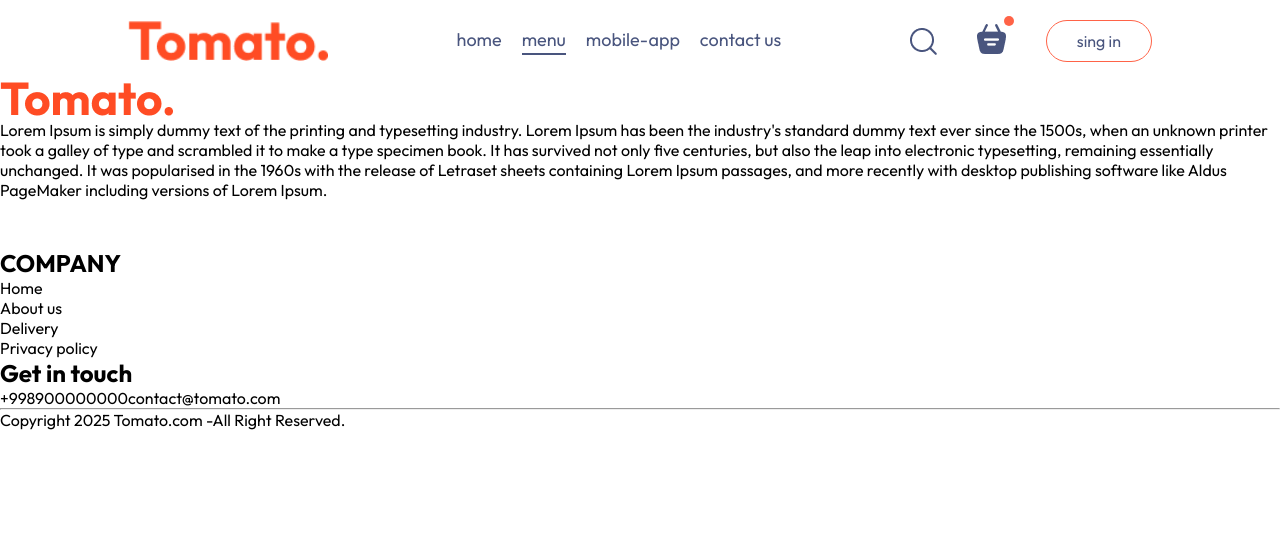
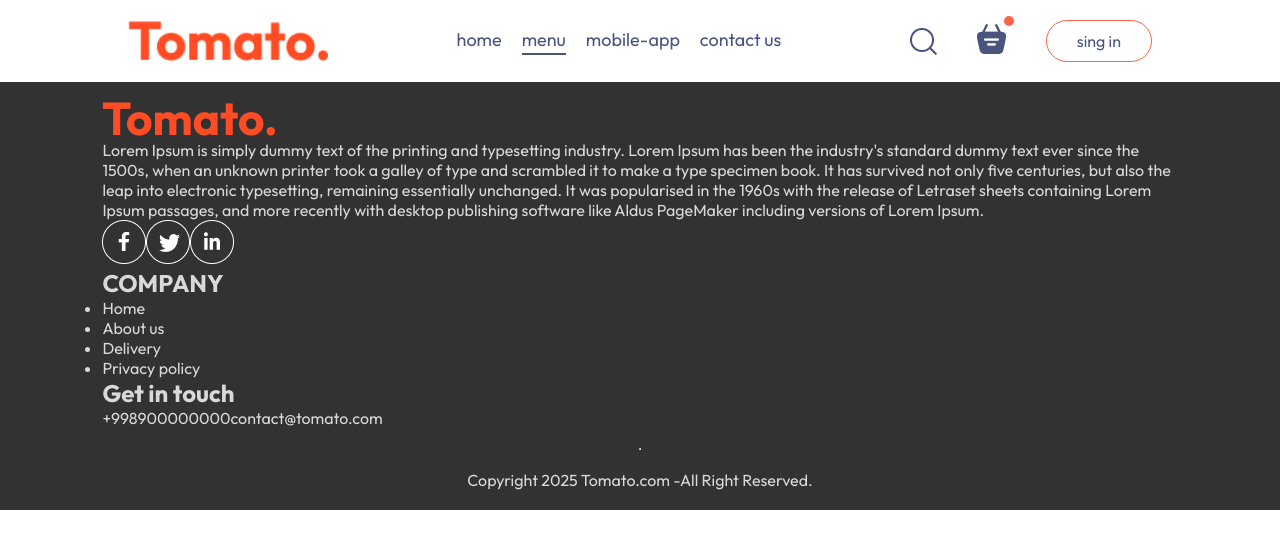
Before and after one commit to shaxa98/DliweryFood, a React (Vite) app in the folder Food/: page /order in a window 1280 px wide. Shown: the top 548 px of the page. Built offline with nearby package versions, Linux system fonts and the light colour scheme.

Commit message:
update footer.css

```diff
--- a/Food/src/components/Footer/Footer.css
+++ b/Food/src/components/Footer/Footer.css
@@ -0,0 +1,9 @@
+.footer {
+  color: #d9d9d9;
+  background-color: #323232;
+  display: flex;
+  flex-direction: column;
+  align-items: center;
+  gap: 20px;
+  padding: 20px 8vw;
+}
```
Also changed, not shown: 1 other file (tests, documents, lock files or other folders).
